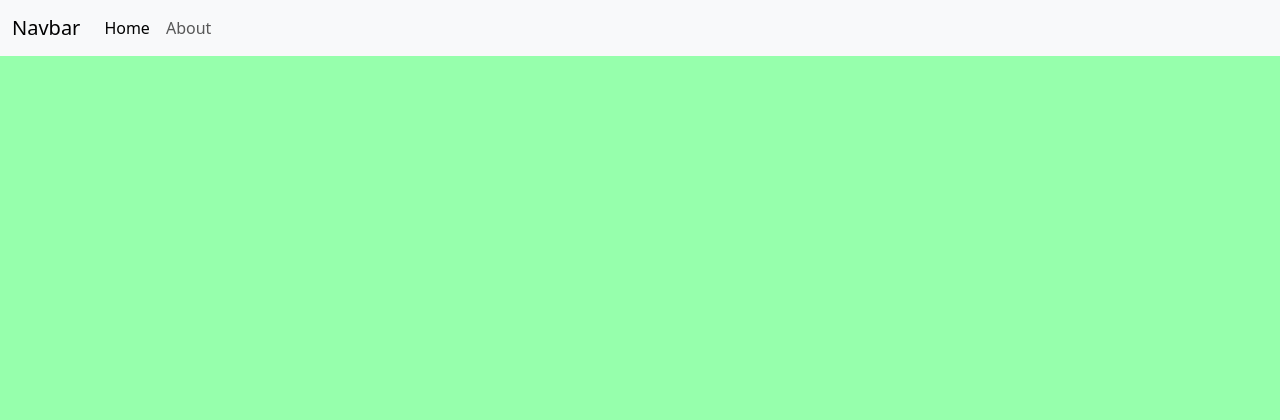
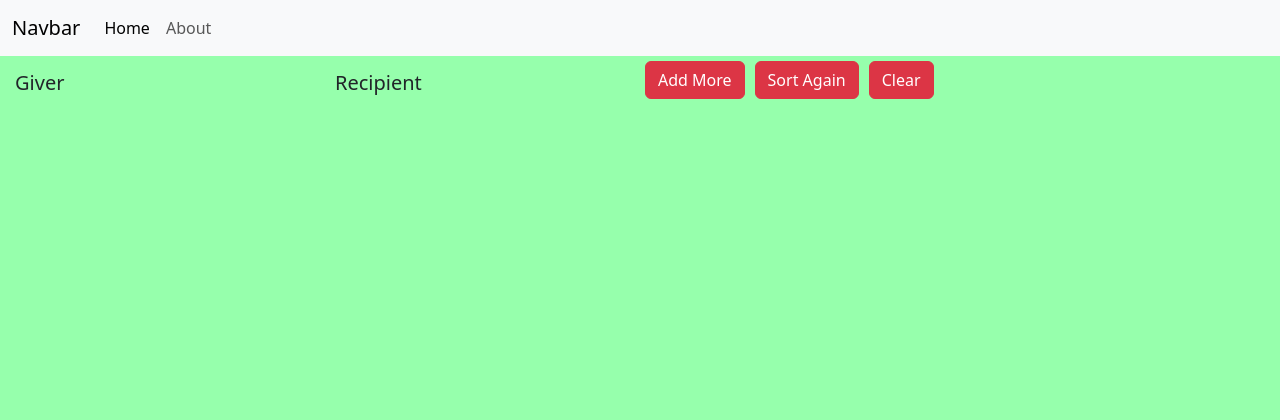
Before and after one commit to sjpoulin/secretsanta, a Flask app: page /sorted in a window 1280 px wide. Shown: the top 420 px of the page. Run offline with Flask 3, Linux system fonts and the light colour scheme.

Commit message:
Add headers and buttons to sorted.html

```diff
--- a/static/styles.css
+++ b/static/styles.css
@@ -1,5 +1,3 @@
-/* look up best formatting practices for CSS */
-
 body {
     background-color: #96ffac;
 }
--- a/templates/sorted.html
+++ b/templates/sorted.html
@@ -6,6 +6,9 @@
 <div class="column">
     <table>
         <tbody>
+            <tr>
+                <h5>Giver</h5>
+            </tr>
             {% for name in names %}
                 <tr>
                     <td>{{ name }}</td>
@@ -19,6 +22,9 @@
 <div class="column">
     <table>
         <tbody>
+            <tr>
+                <h5>Recipient</h5>
+            </tr>
             {% for name in new_names %}
                 <tr>
                     <td>{{ name }}</td>
@@ -28,5 +34,21 @@
     </table>
 </div>
 
+<div class="buttons">
+    <!-- Returns home -->
+    <a href="/" class="btn btn-danger" role="button">Add More</a>
+</div>
+
+<div class="buttons">
+    <form method="get">
+        <a href="/sorted" class="btn btn-danger" role="button">Sort Again</a>
+    </form>
+</div>
+
+<div class="buttons">
+    <!-- Clears names list in app and routes to confirmation page -->
+    <a href="/clear" class="btn btn-danger" role="button">Clear</a>
+</div>
+
 
 {% endblock %}
```
